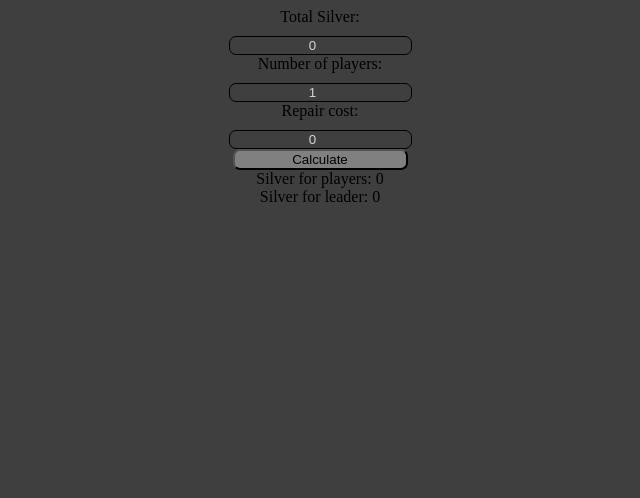
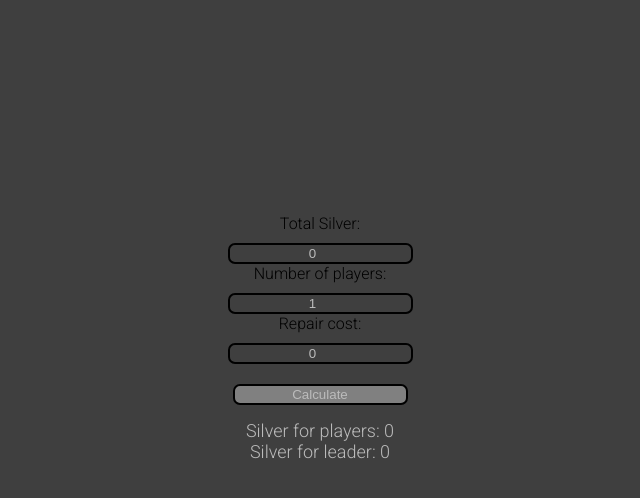
Before and after one commit to Teeco123/AlbionLootsplit, a React (Create React App) app: page / in a window 1280 px wide. Shown: the top 498 px of the page, without its empty margins (320-960 px from the left). Built offline with nearby package versions, Linux system fonts and the light colour scheme.

Commit message:
kinda working css

```diff
--- a/src/App.css
+++ b/src/App.css
@@ -1,25 +1,39 @@
 body{
     background-color: rgb(63, 63, 63);
+    font-family: 'Roboto';
 }
 
 .div{
     margin: auto;
     width: 50%;
     text-align: center;
+    position: absolute;
+    top: 50%;
+    left: 50%;
+    transform: translate(-50%, -75%);
 }
 
 input[type=number]{
    margin-top: 10px;
    border-radius: 7px;
-   border: 1px solid black;
+   border: 2px solid black;
    background-color: rgb(63, 63, 63);
-   color:rgb(212, 212, 212);
+   color:rgb(187, 187, 187);
    text-align: center;
 }
 
 input[type=submit]{
+    margin-top: 20px;
     width: 175px;
     text-align: center;
     background-color: grey;
+    color:rgb(187, 187, 187);
+    border: 2px solid black;
     border-radius: 7px;
 }
+
+.result{
+    color:rgb(187, 187, 187);
+    margin-top: 15px;
+    font-size: 18px;
+}
```
